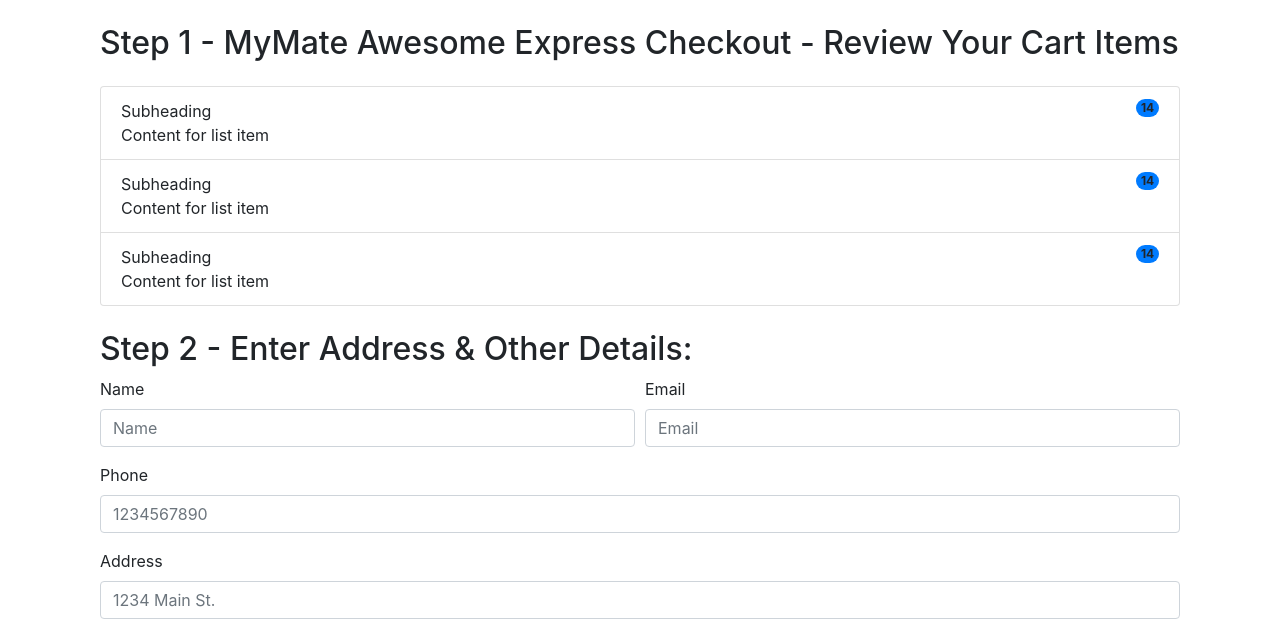
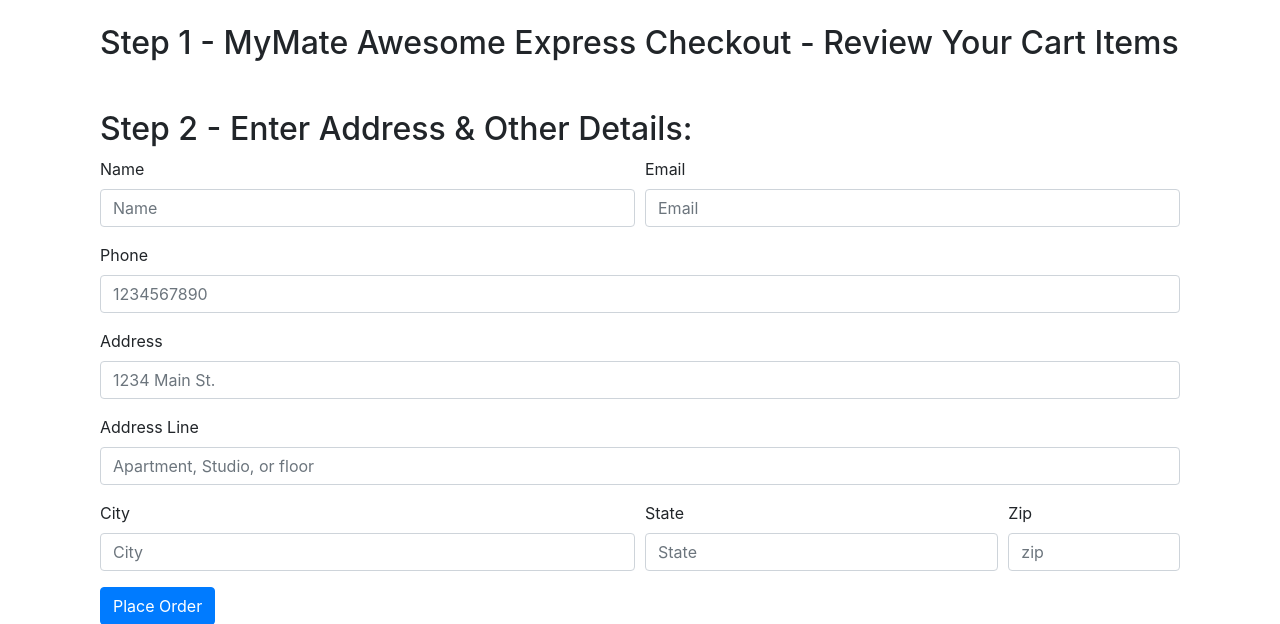
Before and after one commit to adityakashyap5047/django-cwh, a Django app: page /shop/checkout/ in a window 1280 px wide. Shown: the part 56-680 px from the top of the page. Run offline with Django 5.2, Linux system fonts and the light colour scheme; some libraries are stand-ins or nearby versions.

Commit message:
adding items into checkout page

```diff
--- a/second_site/shop/templates/shop/basic.html
+++ b/second_site/shop/templates/shop/basic.html
@@ -227,5 +227,6 @@
           $("#popcart").popover('show')
         }
     </script>
+    {% block js %} {% endblock %}
   </body>
 </html>
--- a/second_site/shop/templates/shop/checkout.html
+++ b/second_site/shop/templates/shop/checkout.html
@@ -7,30 +7,9 @@
     <div class="container">
         <div class="col">
             <h2 class="my-4">Step 1 - MyMate Awesome Express Checkout - Review Your Cart Items</h2>
-        <div id="item">
-            <ol class="list-group list-group-numbered">
-                <li class="list-group-item d-flex justify-content-between align-items-start">
-                  <div class="ms-2 me-auto">
-                    <div class="fw-bold">Subheading</div>
-                    Content for list item
-                  </div>
-                  <span class="badge bg-primary rounded-pill">14</span>
-                </li>
-                <li class="list-group-item d-flex justify-content-between align-items-start">
-                  <div class="ms-2 me-auto">
-                    <div class="fw-bold">Subheading</div>
-                    Content for list item
-                  </div>
-                  <span class="badge bg-primary rounded-pill">14</span>
-                </li>
-                <li class="list-group-item d-flex justify-content-between align-items-start">
-                  <div class="ms-2 me-auto">
-                    <div class="fw-bold">Subheading</div>
-                    Content for list item
-                  </div>
-                  <span class="badge bg-primary rounded-pill">14</span>
-                </li>
-              </ol>
+        <div>
+            <ul class="list-group list-group-numbered" id="item">
+            </ul>
         </div>
         </div>
         <div class="col mb-4">
@@ -78,3 +57,26 @@
     </div>
 
 {% endblock %}
+
+{% block js %}
+
+    <script>
+      if (localStorage.getItem("cart") !== null) {
+        cart = JSON.parse(localStorage.getItem("cart"));
+      }
+      for(let item in cart){
+        let qty = cart[item][0];
+        let name = cart[item][1];
+
+        let mystr = `<li class="list-group-item d-flex justify-content-between align-items-start">
+                        <div class="ms-2 me-auto">${name}</div>
+                        <span class="badge bg-primary rounded-pill">${qty}</span>
+                    </li>`
+
+        $('#item').append(mystr)
+
+      }
+      document.getElementById('item')
+    </script>
+
+{% endblock %}
```
